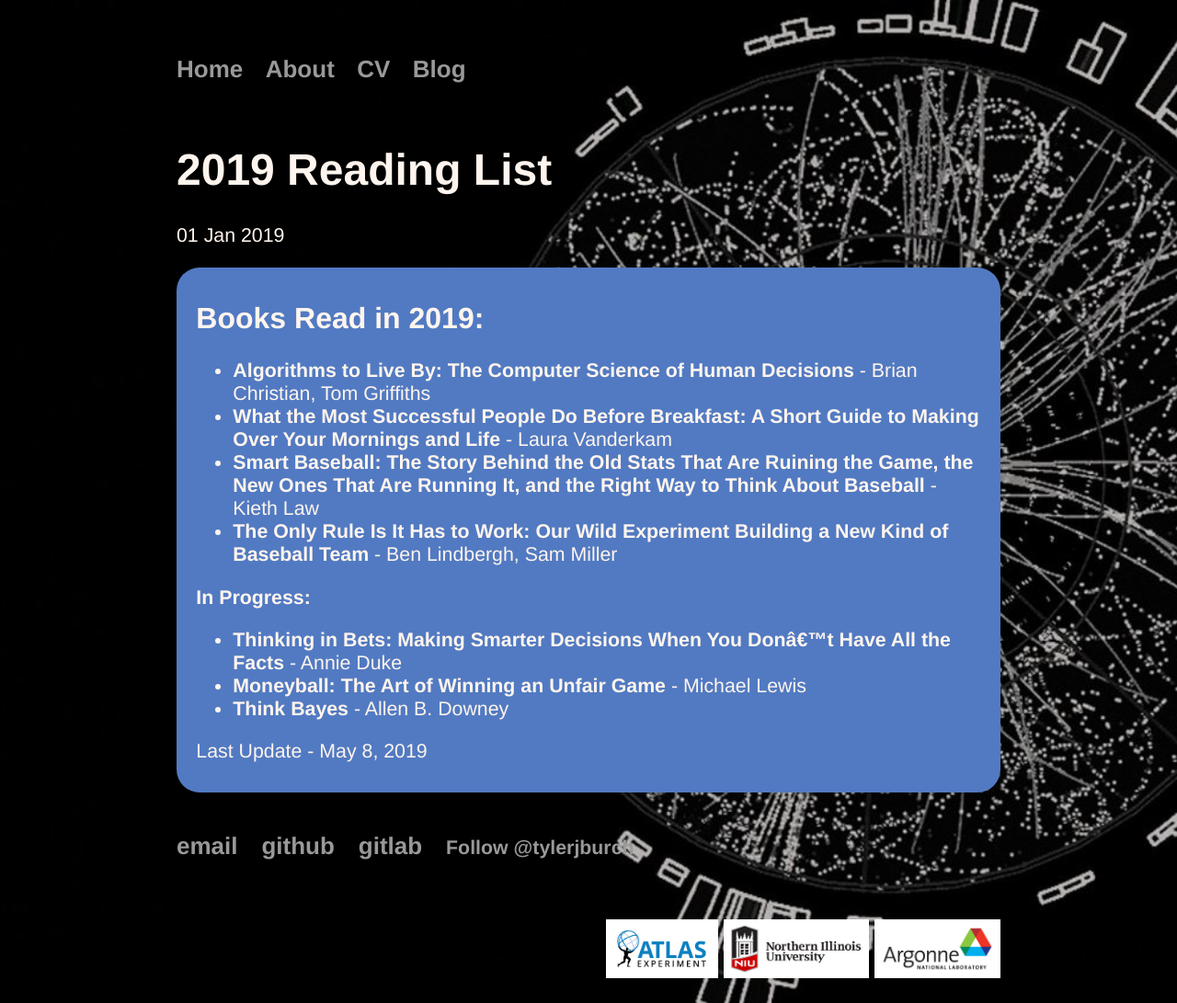
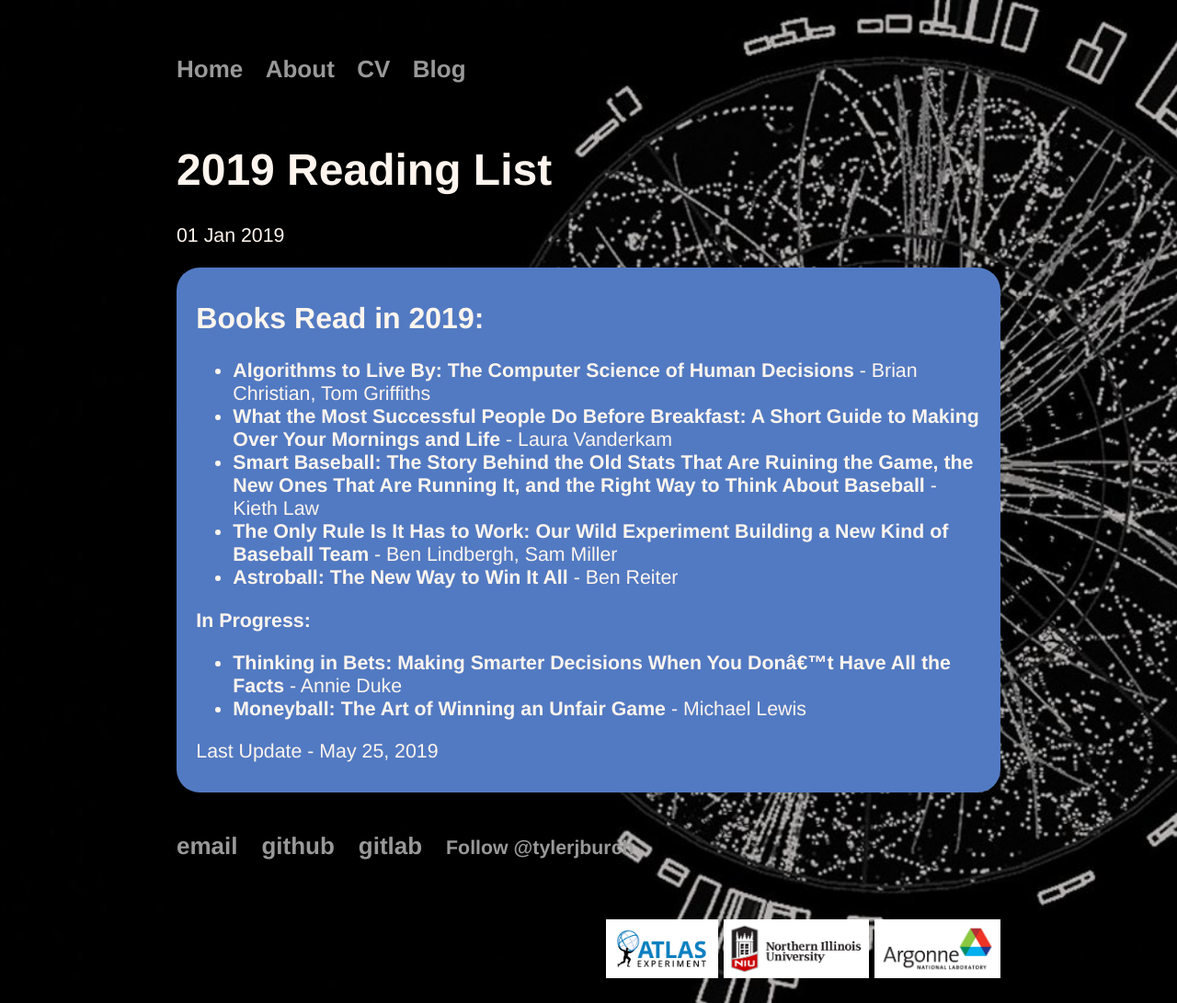
Before and after one commit to tjburch/tjburch.github.io, a Jekyll site: the page built from _posts/2019-01-01-2019readinglist.md, in a window 1280 px wide. Shown: the whole page at 92% size. Built offline with Jekyll 4.4.1, drawn with Linux system fonts in a browser that asks for light colours; comment, search, counter and statistics services are not loaded.

Commit message:
Add astroball to finished books

```diff
--- a/_posts/2019-01-01-2019readinglist.md
+++ b/_posts/2019-01-01-2019readinglist.md
@@ -12,11 +12,11 @@ tags: [misc]
 - __What the Most Successful People Do Before Breakfast: A Short Guide to Making Over Your Mornings and Life__ - Laura Vanderkam
 - __Smart Baseball: The Story Behind the Old Stats That Are Ruining the Game, the New Ones That Are Running It, and the Right Way to Think About Baseball__ - Kieth Law
 - __The Only Rule Is It Has to Work: Our Wild Experiment Building a New Kind of Baseball Team__ - Ben Lindbergh, Sam Miller
+- __Astroball: The New Way to Win It All__ - Ben Reiter
 
 ### In Progress:
 
 - __Thinking in Bets: Making Smarter Decisions When You Don't Have All the Facts__ - Annie Duke
 - __Moneyball: The Art of Winning an Unfair Game__ - Michael Lewis
-- __Think Bayes__ - Allen B. Downey
 
-Last Update - May 8, 2019
+Last Update - May 25, 2019
```
